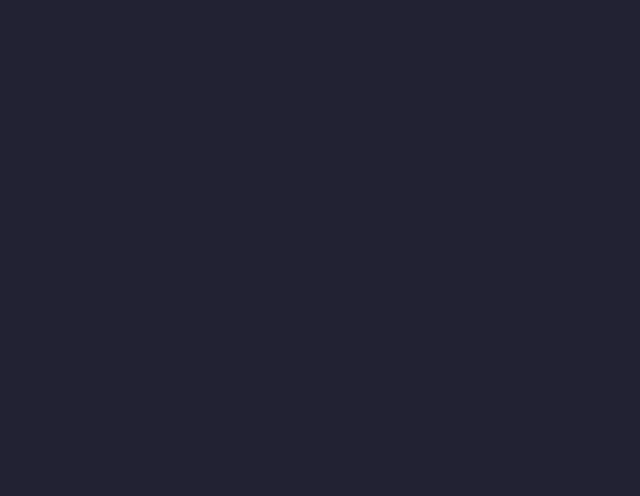
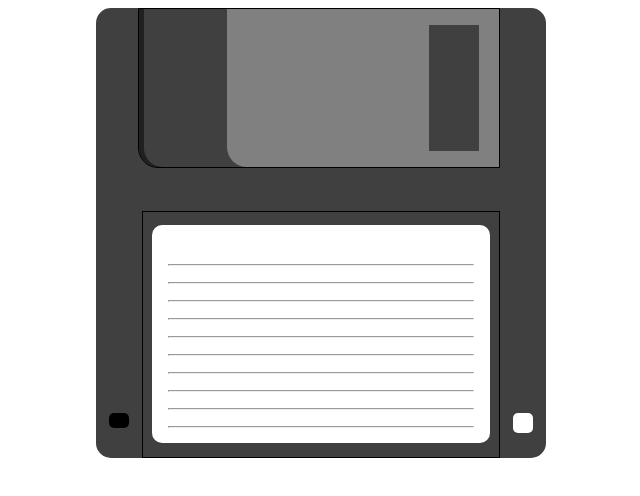
Before and after one commit to Conce131/disket2, a website built with Vite: page src/index.html in a window 1280 px wide. Shown: the whole page, without its empty margins (319-959 px from the left). Built offline with nearby package versions, Linux system fonts and the light colour scheme.

Commit message:
disket terminado

```diff
--- a/src/index.css
+++ b/src/index.css
@@ -1,3 +1,118 @@
 body {
-  background: #223;
+  background: white;
 }
+
+.disket {
+  background-color: rgb(64 64 64);
+  display: flex;
+  flex-flow: column wrap;
+  align-content: center;
+  justify-content: space-between;
+  width: 450px;
+  height: 450px;
+  border-radius: 15px;
+  margin: auto;
+}
+
+.topdisket {
+  background-color: rgb(71 71 243);
+  width: 80%;
+  height: 35%;
+  border-bottom-left-radius: 20px;
+  margin-left: 42px;
+}
+
+.gap {
+  display: flex;
+  flex-direction: row-reverse;
+  width: 100%;
+  height: 100%;
+  border-bottom-left-radius: 20px;
+  background-color: rgb(64 64 64); /* Color de fondo del cuadrado */
+  border: 1px solid black; /* Borde del cuadrado */
+  box-shadow: inset 5px 0 0 rgb(0 0 0 / 50%); /* Sombra dentro del cuadrado */
+}
+
+.metal {
+  width: 70%;
+  height: 100%;
+  background-color: grey;
+  border-bottom-left-radius: 20px;
+  display: flex;
+  flex-flow: row-reverse wrap;
+  align-content: space-around;
+  padding-right: 20px;
+}
+
+.hole {
+  width: 50px;
+  height: 80%;
+  background-color: rgb(64 64 64);
+}
+
+.botdisket {
+  background-color: rgb(64 64 64);
+  width: 100%;
+  height: 55%;
+  display: flex;
+  flex-direction: row;
+  border-bottom-left-radius: 20px;
+  border-bottom-right-radius: 20px;
+}
+
+.left-pad {
+  width: 20px;
+  height: 15px;
+  background-color: black;
+  margin-bottom: 30px;
+  border-radius: 5px;
+}
+
+.right-pad {
+  width: 20px;
+  height: 20px;
+  background-color: white;
+  margin-bottom: 25px;
+  border-radius: 5px;
+}
+
+.left-pad-container {
+  height: 100%;
+  width: 13%;
+  display: flex;
+  flex-flow: column-reverse wrap;
+  align-content: space-around;
+}
+
+.right-pad-container {
+  height: 100%;
+  width: 13%;
+  display: flex;
+  flex-flow: column-reverse wrap;
+  align-content: space-around;
+}
+
+.label-container {
+  width: 100%;
+  height: 99%;
+  background-color: rgb(64 64 64);
+  border: solid 1px black;
+  display: flex;
+  align-content: center;
+  flex-wrap: wrap;
+  justify-content: center;
+}
+
+.label {
+  background-color: white;
+  height: 86%;
+  width: 95%;
+  border-radius: 10px;
+  display: flex;
+  flex-direction: column-reverse;
+  padding-bottom: 7px;
+}
+
+hr {
+  width: 90%;
+}
--- a/src/index.html
+++ b/src/index.html
@@ -1,5 +1,6 @@
 <!DOCTYPE html>
 <html lang="es">
+
 <head>
   <meta charset="UTF-8">
   <meta http-equiv="X-UA-Compatible" content="IE=edge">
@@ -8,7 +9,41 @@
   <link rel="stylesheet" href="./index.css">
   <script type="module" src="./index.js"></script>
 </head>
+
 <body>
+  <div class="disket">
+    <div class="topdisket">
+      <div class="gap">
+        <div class="metal">
+          <div class="hole">
 
+          </div>
+        </div>
+      </div>
+    </div>
+    <div class="botdisket">
+      <div class="left-pad-container">
+        <div class="left-pad"></div>
+      </div>
+      <div class="label-container">
+        <div class="label">
+          <hr>
+          <hr>
+          <hr>
+          <hr>
+          <hr>
+          <hr>
+          <hr>
+          <hr>
+          <hr>
+          <hr>
+        </div>
+      </div>
+      <div class="right-pad-container">
+        <div class="right-pad"></div>
+      </div>
+    </div>
+  </div>
 </body>
+
 </html>
```
